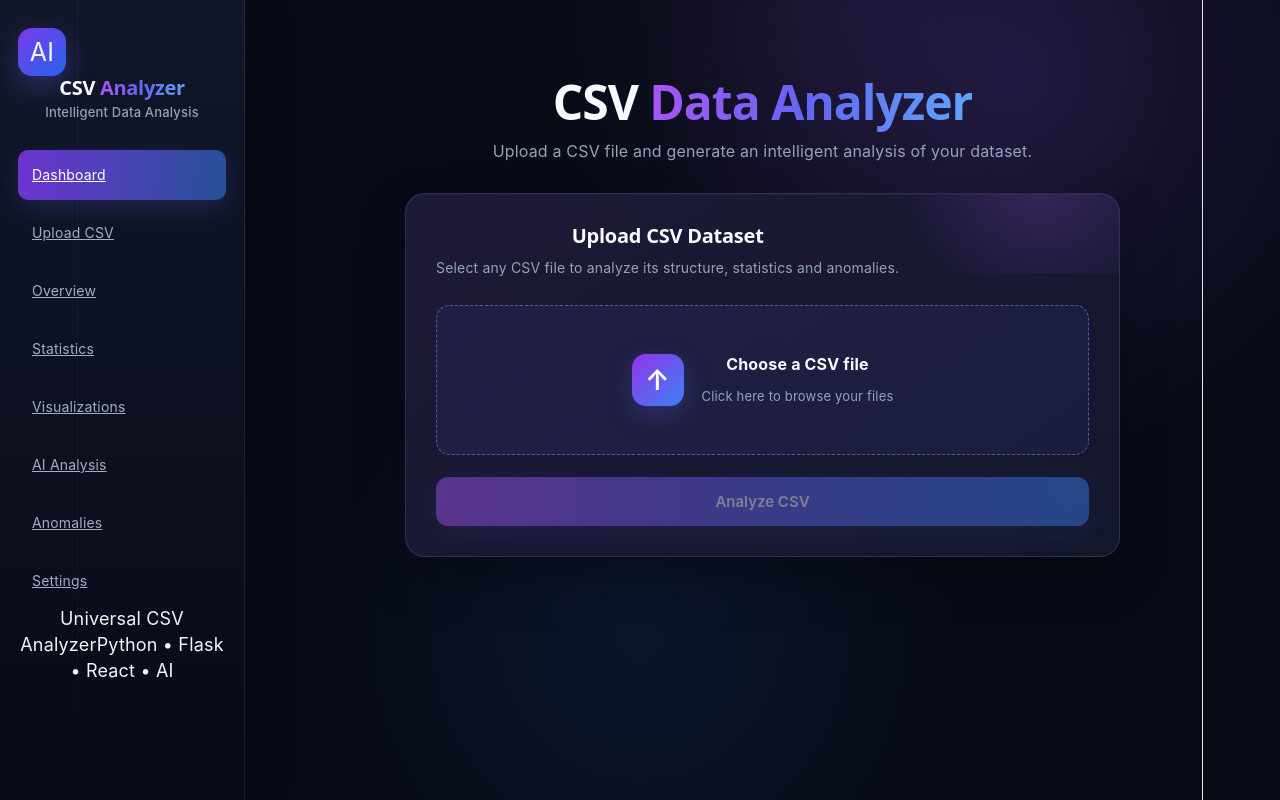
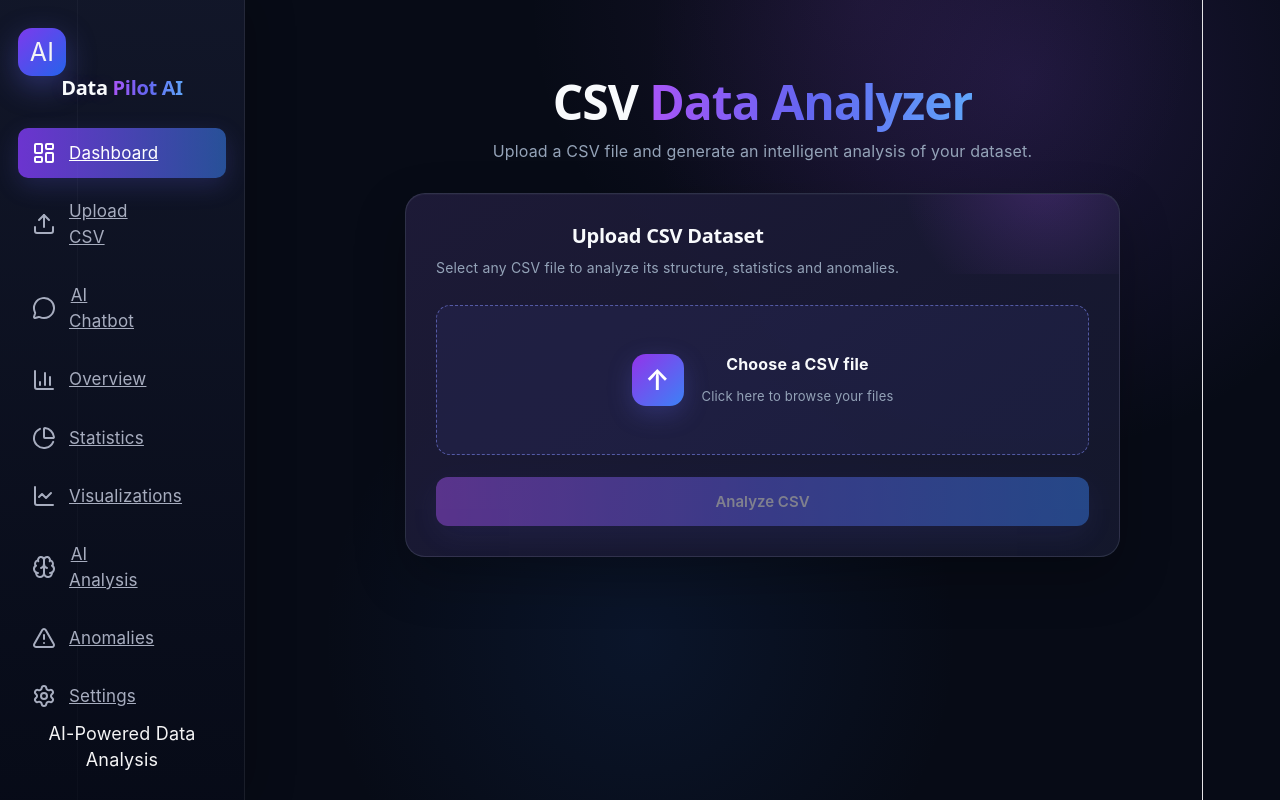
Before and after one commit to Turabaliraza/AI_CSV_Data_Analyzer, a React app in the folder frontend/: page /dashboard in a window 1280 px wide. Built offline with nearby package versions, Linux system fonts and the light colour scheme; no server answers; sample sign-in values are in the browser's storage; the HTML template or start-up script is replaced by a standard one.

Commit message:
Add AI chatbot page and navigation

```diff
--- a/frontend/src/App.jsx
+++ b/frontend/src/App.jsx
@@ -8,12 +8,25 @@ import {
   useNavigate,
 } from "react-router-dom";
 
+import {
+  LayoutDashboard,
+  Upload as UploadIcon,
+  BarChart3,
+  PieChart,
+  LineChart,
+  Brain,
+  TriangleAlert,
+  MessageCircle,
+  Settings as SettingsIcon,
+} from "lucide-react";
+
 import Login from "./pages/Login";
 import Register from "./pages/Register";
 
 import Dashboard from "./pages/Dashboard";
 import Upload from "./pages/Upload";
 import Overview from "./pages/Overview";
+import AIChatbot from "./pages/AIChatbot";
 import Statistics from "./pages/Statistics";
 import Visualizations from "./pages/Visualizations";
 import AIAnalysis from "./pages/AIAnalysis";
@@ -1189,43 +1202,42 @@ function MainApplication() {
 
       <aside className="sidebar">
 
+        {/* =================================================
+            BRAND
+        ================================================= */}
 
         <div className="sidebar-brand">
-
 
           <div className="brand-icon">
             AI
           </div>
 
-
           <div>
 
             <h2>
-              CSV{" "}
+              Data{" "}
               <span className="gradient-text">
-                Analyzer
+                Pilot AI
               </span>
             </h2>
 
-
-            <div className="sidebar-brand-subtitle">
-              Intelligent Data Analysis
-            </div>
-
           </div>
 
-
         </div>
 
 
+        {/* =================================================
+            NAVIGATION
+        ================================================= */}
+
         <nav className="sidebar-nav">
-
 
           <NavLink
             to="/dashboard"
             className="nav-item"
           >
-            Dashboard
+            <LayoutDashboard className="nav-icon" />
+            <span>Dashboard</span>
           </NavLink>
 
 
@@ -1233,15 +1245,21 @@ function MainApplication() {
             to="/upload"
             className="nav-item"
           >
-            Upload CSV
+            <UploadIcon className="nav-icon" />
+            <span>Upload CSV</span>
           </NavLink>
 
+          <NavLink to="/ai-chatbot" className="nav-item">
+              <MessageCircle className="nav-icon"/>
+              <span>AI Chatbot</span>
+          </NavLink>
 
           <NavLink
             to="/overview"
             className="nav-item"
           >
-            Overview
+            <BarChart3 className="nav-icon" />
+            <span>Overview</span>
           </NavLink>
 
 
@@ -1249,7 +1267,8 @@ function MainApplication() {
             to="/statistics"
             className="nav-item"
           >
-            Statistics
+            <PieChart className="nav-icon" />
+            <span>Statistics</span>
           </NavLink>
 
 
@@ -1257,7 +1276,8 @@ function MainApplication() {
             to="/visualizations"
             className="nav-item"
           >
-            Visualizations
+            <LineChart className="nav-icon" />
+            <span>Visualizations</span>
           </NavLink>
 
 
@@ -1265,7 +1285,8 @@ function MainApplication() {
             to="/ai-analysis"
             className="nav-item"
           >
-            AI Analysis
+            <Brain className="nav-icon" />
+            <span>AI Analysis</span>
           </NavLink>
 
 
@@ -1273,7 +1294,8 @@ function MainApplication() {
             to="/anomalies"
             className="nav-item"
           >
-            Anomalies
+            <TriangleAlert className="nav-icon" />
+            <span>Anomalies</span>
           </NavLink>
 
 
@@ -1281,25 +1303,22 @@ function MainApplication() {
             to="/settings"
             className="nav-item"
           >
-            Settings
+            <SettingsIcon className="nav-icon" />
+            <span>Settings</span>
           </NavLink>
 
-
         </nav>
 
 
+        {/* =================================================
+            SIDEBAR FOOTER
+        ================================================= */}
+
         <div className="sidebar-footer">
 
-
-          <span>
-            Universal CSV Analyzer
+          <span className="sidebar-tagline">
+            AI-Powered Data Analysis
           </span>
-
-
-          <span>
-            Python • Flask • React • AI
-          </span>
-
 
         </div>
 
@@ -1392,6 +1411,17 @@ function MainApplication() {
               />
 
             }
+          />
+          {/*==============================================
+             AI Chatbot
+          ==================================================*/}
+           <Route
+             path="/ai-chatbot"
+             element={
+              <ProtectedRoute>
+                <AIChatbot/>
+              </ProtectedRoute>
+             }
           />
 
 
--- /dev/null
+++ b/frontend/src/pages/AIChatbot.jsx
@@ -0,0 +1,121 @@
+import { useMemo } from "react";
+import { MessageCircle, Database} from "lucide-react";
+
+function AIChatbot(){
+
+    const selectionDataset=useMemo(()=>{
+        const storedDataset=localStorage.getItem("selectedCsvDataset");
+
+        if(!storedDataset){
+            return null;
+        }
+        try{
+            return JSON.parse(storedDataset);
+        }
+        catch{
+            return null;
+        }
+    },[]);
+    const datasetName=selectedDataset?.file || selectedDataset?.filename;
+
+    return(
+        <div className="page-container chatbot-page">
+            <div className="top-header chatbot-header">
+                <div>
+                    <h1>
+                        AI{" "}
+                        <span className="gradient-text">
+                            Chatbot
+                        </span>
+                    </h1>
+                    <p>
+                        Ask questions about your selected dataset and get intelligent
+                        answers from DataPilot AI.
+                    </p>
+                </div>
+            </div>
+            <div className="chatbot-container">
+                <div className="chatbot-topbar">
+                    <div className="chatbot-title">
+                        <div className="chatbot-icon">
+                            <MessageCircle size={20}/>
+                        </div>
+                        <div>
+                            <h2>DataPilot AI</h2>
+                            <span>AI Data Assitant</span>
+                        </div>
+                    </div>
+
+                    <div className="chatbot-dataset">
+                        <Database size={16}/>
+
+                        <div>
+                            <span className="chatbot-dataset-label">
+                                Selected Dataset
+                            </span>
+                            <strong>
+                                {datasetName || "No dataset selected"}
+                            </strong>
+                        </div>
+                    </div>
+                </div>
+                    <div className="chatbot-messages">
+                        <div className="chatbot-welcome">
+                            <div className="chatbot-welcome-icon">
+                                <MessageCircle size={28}/>
+                            </div>
+                            <h2>
+                                {datasetName
+                                  ? `Let's explore ${datasetName}`
+                                  : "Welcome to DataPilot AI"
+                                }
+                            </h2>
+
+                            <p>
+                                {datasetName
+                                   ? "Ask me questions about your selected dataset.I can help you understand its structure,statistics,missing values,anomalies,and more."
+                                   : "Select a dataset first, then come here to ask questions about your data."
+                                }
+                            </p>
+
+                            {datasetName && (
+                                <div className="chatbot-suggestions">
+                                    <button>
+                                        What does this dataset contian?
+                                    </button>
+
+                                    <button>
+                                        Are there any missing values?
+                                    </button>
+
+                                    <button>
+                                        Explain the detected anomalies.
+                                    </button>
+                                </div>
+                            )}
+                        </div>
+                    </div>
+
+                    <div className="chatbot-input-area">
+                        <input
+                          type="text"
+                          placeholder={
+                            datasetName
+                            ?"Ask a question about your dataset..."
+                            :"Select a dataset to start chatting..."
+                          }
+                          disabled={!datasetName}
+                          />
+                          <button
+                            type="button"
+                            disabled={!datasetName}
+                            className="chatbot-send-button"
+                            >
+                              <MessageCircle size={19} />
+                            </button>
+                    </div>
+            </div>
+        </div>
+    );
+}
+export default AIChatbot;
```
